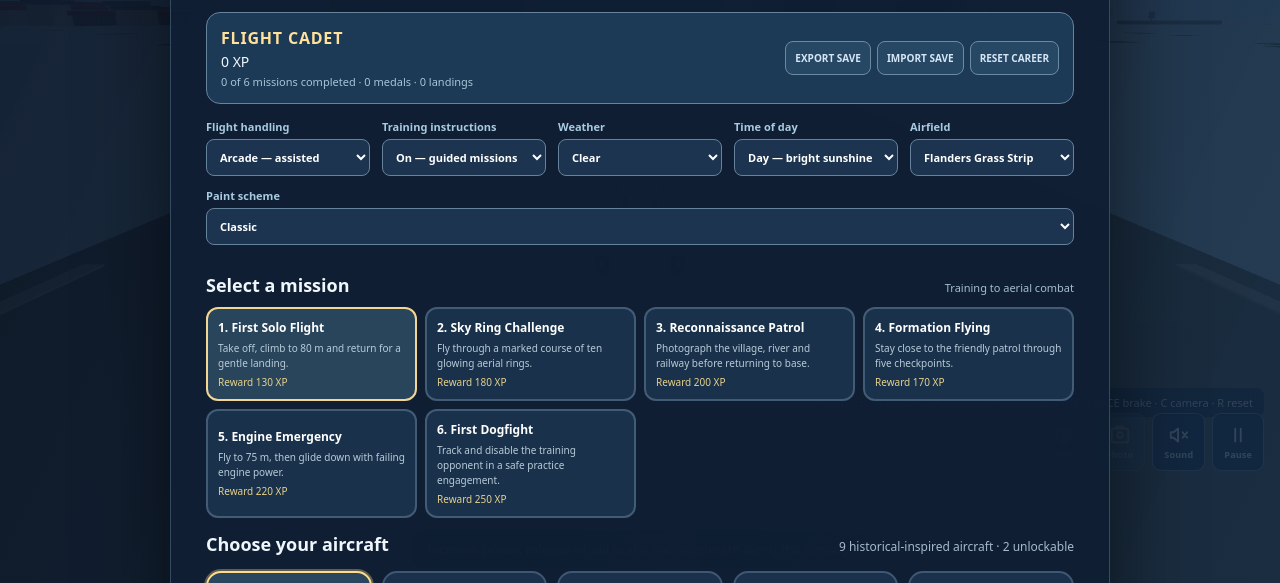
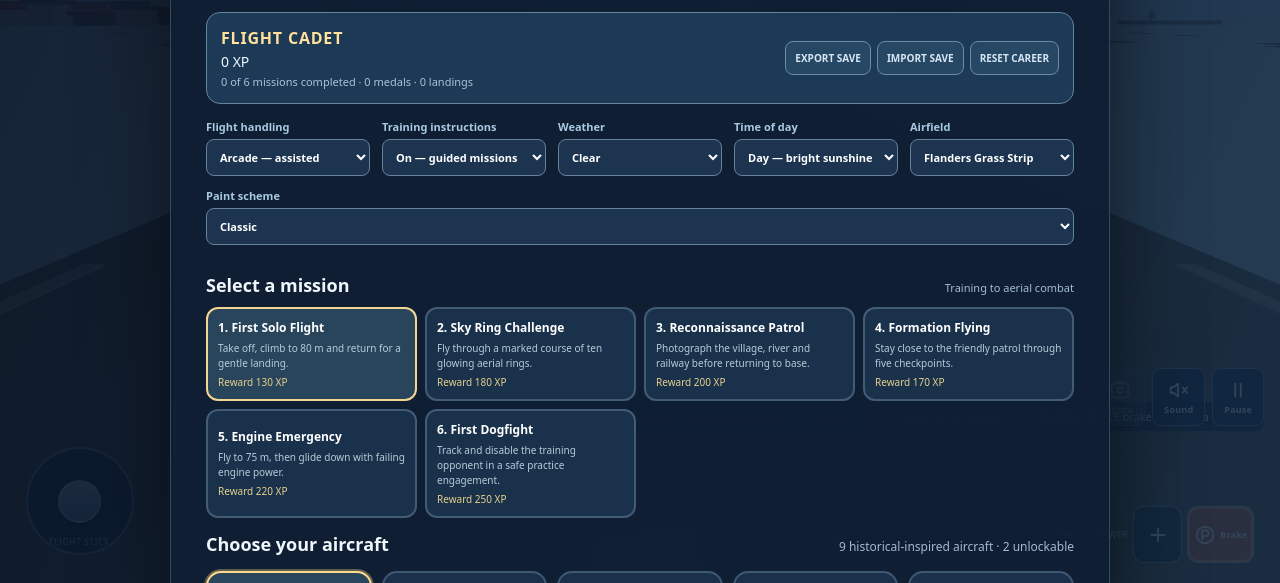
Before and after one commit to flowbeacon-labs/ww1-biplane, a website: page index.html in a window 1280 px wide. Shown: the part 217-800 px from the top of the page. Drawn offline with Linux system fonts and the light colour scheme; animation ran at ten frames a second.

Commit message:
Show circular flight joystick on desktop and touchscreen laptops as well as mobile

```diff
--- a/style.css
+++ b/style.css
@@ -132,3 +132,21 @@
 .heading-compass strong{font-size:11px;color:#fff4c5;letter-spacing:.025em}
 .heading-compass #compassDegrees{font-size:10px;color:#e4d4b9;font-variant-numeric:tabular-nums}
 @media(max-width:680px){.heading-compass{top:59px;right:6px;padding:4px 5px;min-width:64px}.compass-rose{width:52px;height:52px}.compass-rose .cardinal{font-size:10px}.compass-needle{font-size:20px}.heading-compass strong{font-size:9px}.heading-compass #compassDegrees{font-size:9px}}
+
+/* Universal circular flight joystick: on hybrid touchscreen laptops the primary
+   pointer is often a mouse, so (pointer:coarse) alone misses touch support.
+   Display the same control on desktop, tablet and phone, while keyboard still works. */
+#touch{display:flex;align-items:flex-end;justify-content:space-between;gap:12px}
+#joyArea,#joyBase,#joyKnob{touch-action:none;-webkit-user-select:none;user-select:none;-webkit-touch-callout:none;cursor:grab}
+#joyArea:active,#joyArea:active #joyKnob{cursor:grabbing}
+#joyArea:focus-visible{outline:3px solid #f2d082;outline-offset:4px;border-radius:50%}
+@media(min-width:701px){
+ #touch{padding-bottom:6px;gap:20px}
+ #joyArea{flex:0 0 116px}
+ .help{bottom:152px;right:16px}
+ .flight-actions{bottom:157px}
+ .notice{max-width:min(590px,70%)}
+}
+@media(max-width:700px){
+ #touch{gap:5px}
+}
```
